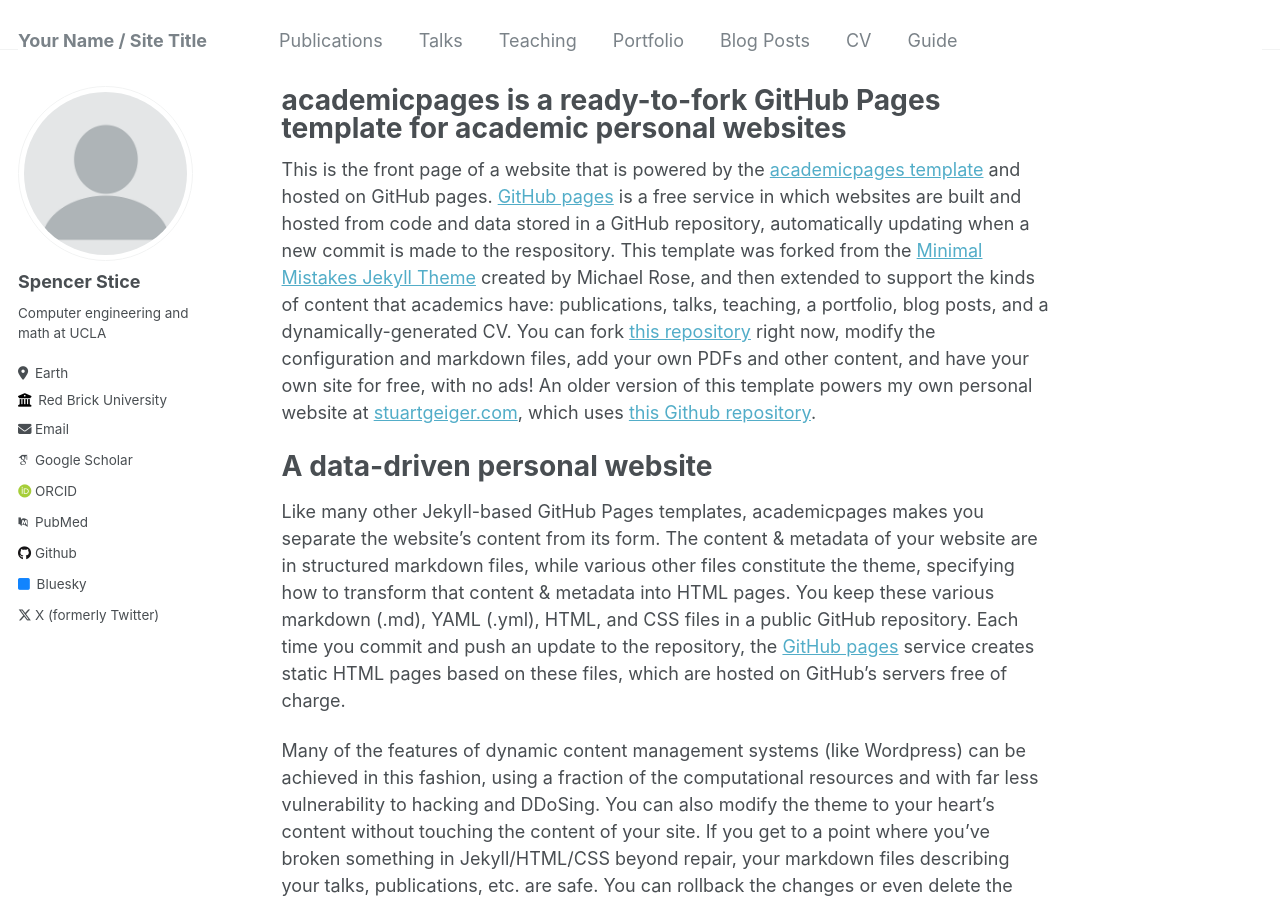
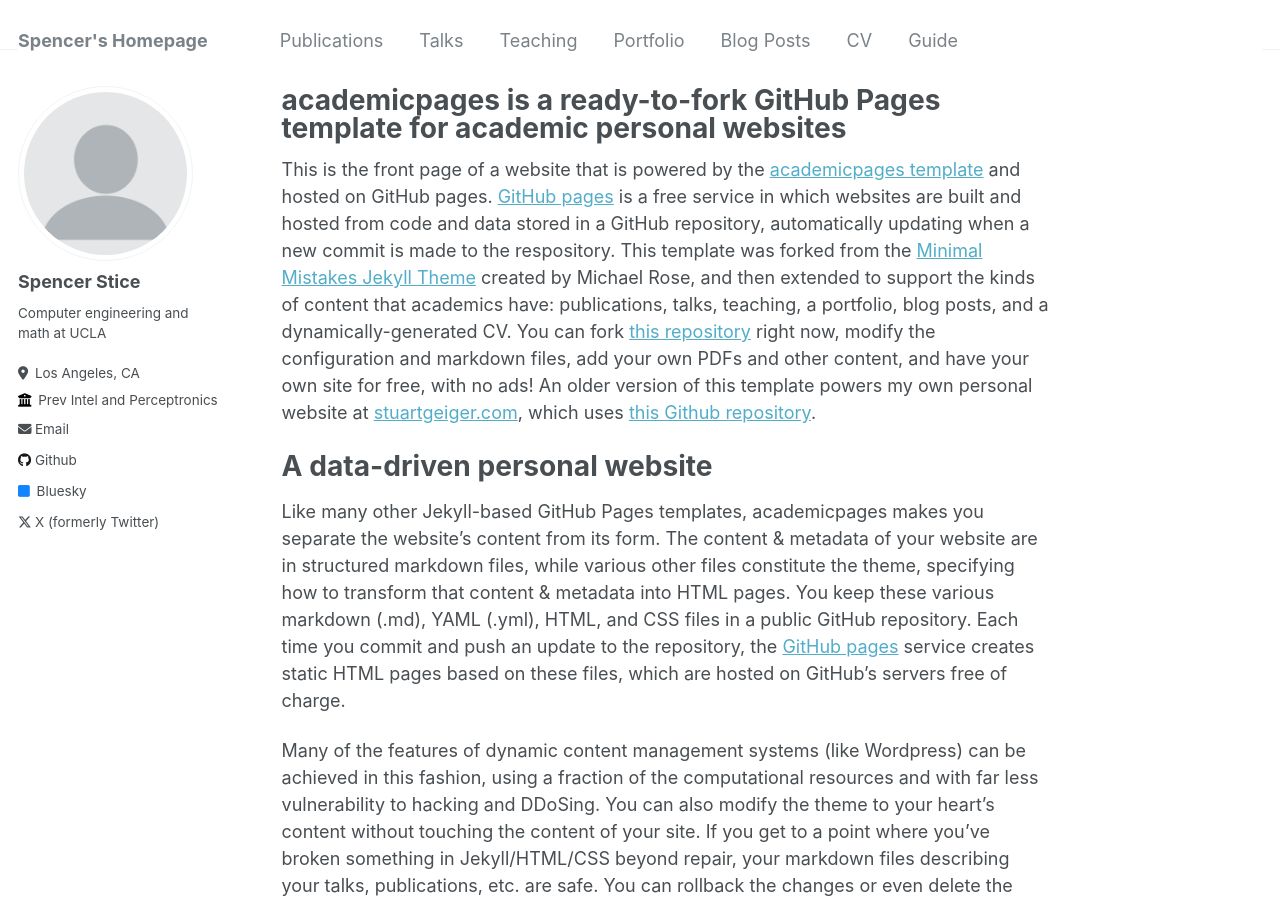
Before and after one commit to Spencer-Stice/Spencer-Stice.github.io, a Jekyll site: the page built from _pages/about.md, in a window 1280 px wide and 900 px high. Built offline with Jekyll 4.4.1, drawn with Linux system fonts in a browser that asks for light colours; some web fonts are replaced.

Commit message:
another one

```diff
--- a/_config.yml
+++ b/_config.yml
@@ -8,7 +8,7 @@
 
 # Basic Site Settings
 locale                   : "en-US"
-title                    : "Your Name / Site Title"
+title                    : "Spencer's Homepage"
 title_separator          : "-"
 name                     : &name "Spencer Stice"
 description              : &description "Computer engineering and math at UCLA"
@@ -25,18 +25,18 @@ author:
   name             : "Spencer Stice"
   pronouns         : # example: "she/her"
   bio              : "Computer engineering and math at UCLA"
-  location         : "Earth"
-  employer         : "Red Brick University"
+  location         : "Los Angeles, CA"
+  employer         : "Prev Intel and Perceptronics"
   uri              : # URL
-  email            : "none@example.org"
+  email            : "smstice@ucla.edu"
 
-  # Academic websites
-  arxiv            : # URL - Update with the correct link to your profile
-  googlescholar    : "https://scholar.google.com/citations?user=PS_CX0AAAAAJ"
-  impactstory      : # URL
-  orcid            : "http://orcid.org/yourorcidurl"
-  pubmed           : "https://www.ncbi.nlm.nih.gov/pubmed/?term=john+snow"
-  researchgate     : # URL
+  # # Academic websites
+  # arxiv            : # URL - Update with the correct link to your profile
+  # googlescholar    : "https://scholar.google.com/citations?user=PS_CX0AAAAAJ"
+  # impactstory      : # URL
+  # orcid            : "http://orcid.org/yourorcidurl"
+  # pubmed           : "https://www.ncbi.nlm.nih.gov/pubmed/?term=john+snow"
+  # researchgate     : # URL
 
   # Repositories and software development
   bitbucket        : # Username - Update with your username on the site
```
